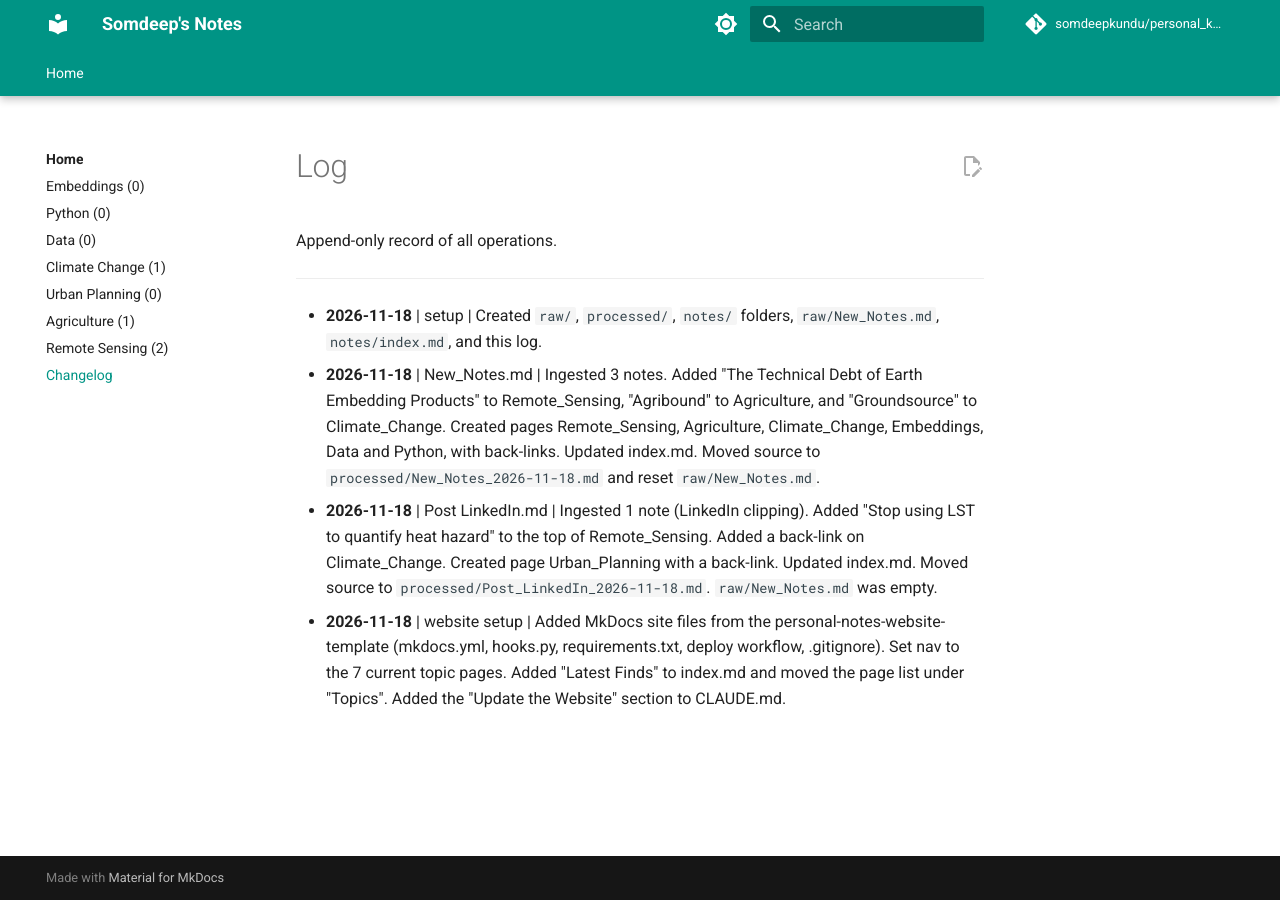
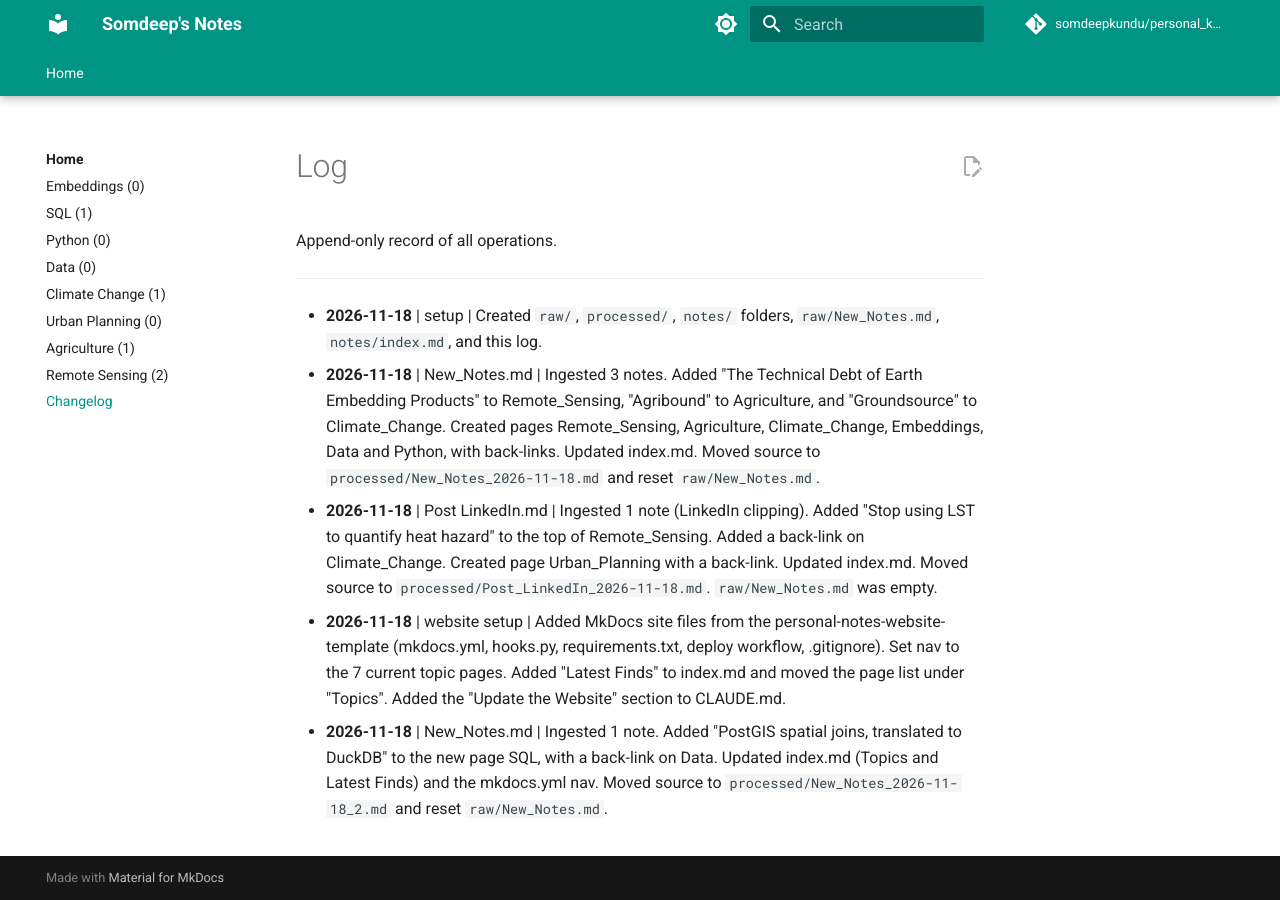
Before and after one commit to somdeepkundu/personal_knowledge_base, an MkDocs documentation site: the page built from notes/log.md, in a window 1280 px wide. Built offline with MkDocs 1.6.1 and Material for MkDocs 9.7.7, drawn with Linux system fonts in a browser that asks for light colours; comment, search, counter and statistics services are not loaded.

Commit message:
Ingest note: DuckDB spatial joins (new SQL page)
Co-Authored-By: Claude Opus 5.5 <noreply@anthropic.com>

```diff
--- a/mkdocs.yml
+++ b/mkdocs.yml
@@ -61,6 +61,7 @@ nav:
   - Home:
     - index.md
     - Embeddings: Embeddings.md
+    - SQL: SQL.md
     - Python: Python.md
     - Data: Data.md
     - Climate Change: Climate_Change.md
--- a/notes/log.md
+++ b/notes/log.md
@@ -8,3 +8,4 @@ Append-only record of all operations.
 - **2026-11-18** | New_Notes.md | Ingested 3 notes. Added "The Technical Debt of Earth Embedding Products" to Remote_Sensing, "Agribound" to Agriculture, and "Groundsource" to Climate_Change. Created pages Remote_Sensing, Agriculture, Climate_Change, Embeddings, Data and Python, with back-links. Updated index.md. Moved source to `processed/New_Notes_2026-11-18.md` and reset `raw/New_Notes.md`.
 - **2026-11-18** | Post  LinkedIn.md | Ingested 1 note (LinkedIn clipping). Added "Stop using LST to quantify heat hazard" to the top of Remote_Sensing. Added a back-link on Climate_Change. Created page Urban_Planning with a back-link. Updated index.md. Moved source to `processed/Post_LinkedIn_2026-11-18.md`. `raw/New_Notes.md` was empty.
 - **2026-11-18** | website setup | Added MkDocs site files from the personal-notes-website-template (mkdocs.yml, hooks.py, requirements.txt, deploy workflow, .gitignore). Set nav to the 7 current topic pages. Added "Latest Finds" to index.md and moved the page list under "Topics". Added the "Update the Website" section to CLAUDE.md.
+- **2026-11-18** | New_Notes.md | Ingested 1 note. Added "PostGIS spatial joins, translated to DuckDB" to the new page SQL, with a back-link on Data. Updated index.md (Topics and Latest Finds) and the mkdocs.yml nav. Moved source to `processed/New_Notes_2026-11-18_2.md` and reset `raw/New_Notes.md`.
```
Also changed, not shown: notes/Data.md (+1 -0 lines), notes/SQL.md (added, +8 -0 lines), notes/index.md (+2 -1 lines).
